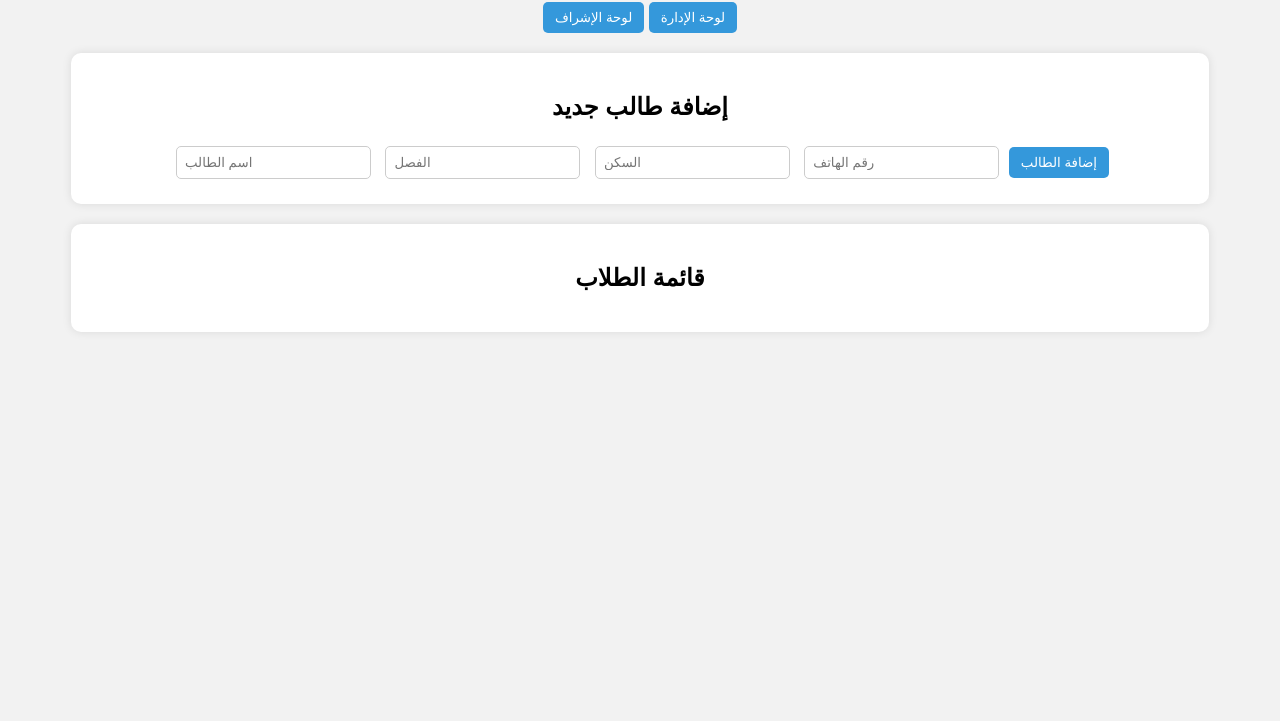
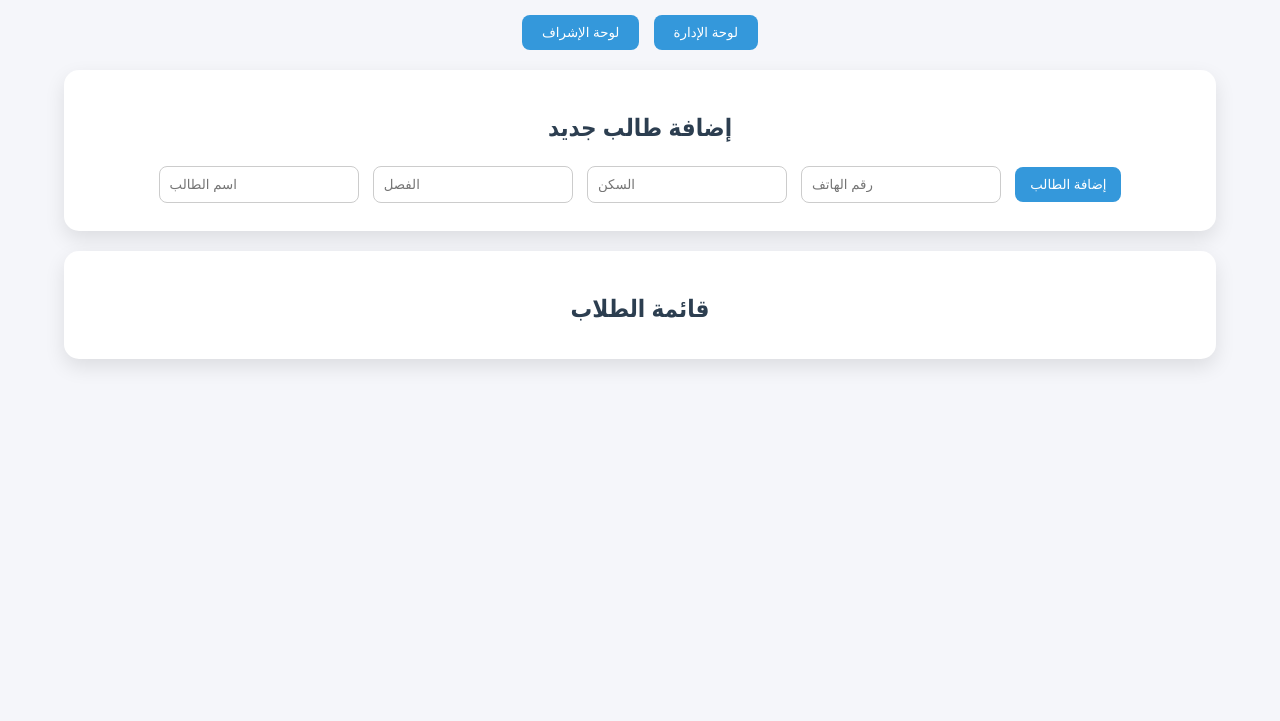
Before and after one commit to md-sorya/Acadimic-clinic, a plain HTML site: page index.html in a window 1280 px wide. Shown: the part 79-800 px from the top of the page. Drawn offline with Linux system fonts and the light colour scheme; no server answers.

Commit message:
Update style.css

```diff
--- a/style.css
+++ b/style.css
@@ -1,48 +1,112 @@
-body{
-  font-family: Arial, sans-serif;
-  background-color:#f2f2f2;
-  text-align:center;
+body {
+  font-family: 'Segoe UI', Tahoma, Geneva, Verdana, sans-serif;
+  background-color: #f5f6fa;
+  margin: 0;
+  padding: 0;
+  color: #2c3e50;
 }
-.container{
-  width:90%;
-  margin:auto;
+
+.container {
+  width: 90%;
+  max-width: 1200px;
+  margin: 20px auto;
+  text-align: center;
 }
-h1{
-  color:#2c3e50;
+
+h1 {
+  color: #34495e;
+  margin-bottom: 30px;
 }
-.card{
-  background:#fff;
-  padding:20px;
-  margin:20px 0;
-  border-radius:10px;
-  box-shadow:0 0 10px rgba(0,0,0,0.1);
+
+.tabs {
+  margin-bottom: 20px;
 }
-input, select{
-  margin:5px;
-  padding:8px;
-  border-radius:5px;
-  border:1px solid #ccc;
+
+.tabs button {
+  padding: 10px 20px;
+  border: none;
+  background-color: #3498db;
+  color: #fff;
+  border-radius: 8px;
+  margin: 0 5px;
+  cursor: pointer;
+  transition: background 0.2s, transform 0.2s;
 }
-button{
-  padding:8px 12px;
-  border:none;
-  background:#3498db;
-  color:#fff;
-  border-radius:5px;
-  cursor:pointer;
+
+.tabs button:hover {
+  background-color: #2980b9;
+  transform: translateY(-2px);
 }
-button:hover{
-  background:#2980b9;
+
+/* البطاقات */
+.card {
+  background-color: #fff;
+  padding: 20px 30px;
+  margin: 20px 0;
+  border-radius: 15px;
+  box-shadow: 0 8px 20px rgba(0,0,0,0.1);
+  transition: transform 0.2s;
 }
-table{
-  width:100%;
-  border-collapse:collapse;
-  margin-top:10px;
+
+.card:hover {
+  transform: translateY(-5px);
 }
-table, th, td{
-  border:1px solid #ccc;
+
+input, select {
+  margin: 8px 5px;
+  padding: 10px;
+  border-radius: 8px;
+  border: 1px solid #ccc;
+  width: 200px;
+  box-sizing: border-box;
 }
-th, td{
-  padding:8px;
-  text-align:center;
+
+button {
+  padding: 10px 15px;
+  border: none;
+  background-color: #3498db;
+  color: #fff;
+  border-radius: 8px;
+  cursor: pointer;
+  transition: background 0.2s, transform 0.2s;
+  margin: 5px;
 }
+
+button:hover {
+  background-color: #2980b9;
+  transform: translateY(-2px);
+}
+
+table {
+  width: 100%;
+  border-collapse: collapse;
+  margin-top: 15px;
+}
+
+table, th, td {
+  border: 1px solid #ddd;
+}
+
+th, td {
+  padding: 10px;
+  text-align: center;
+}
+
+th {
+  background-color: #3498db;
+  color: #fff;
+  font-weight: bold;
+}
+
+td {
+  background-color: #ecf0f1;
+}
+
+tr:hover td {
+  background-color: #d6eaf8;
+}
+
+h2, h3 {
+  color: #2c3e50;
+  margin-bottom: 15px;
+}
```
